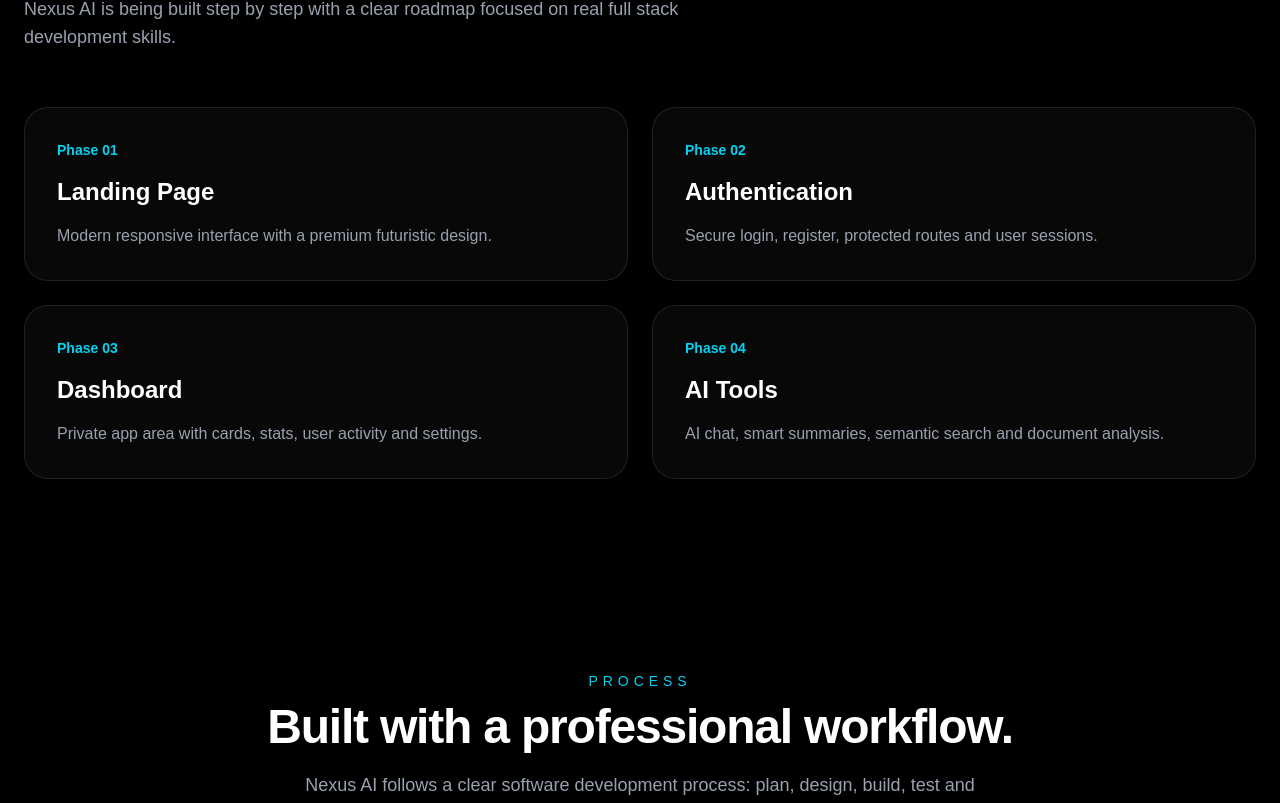
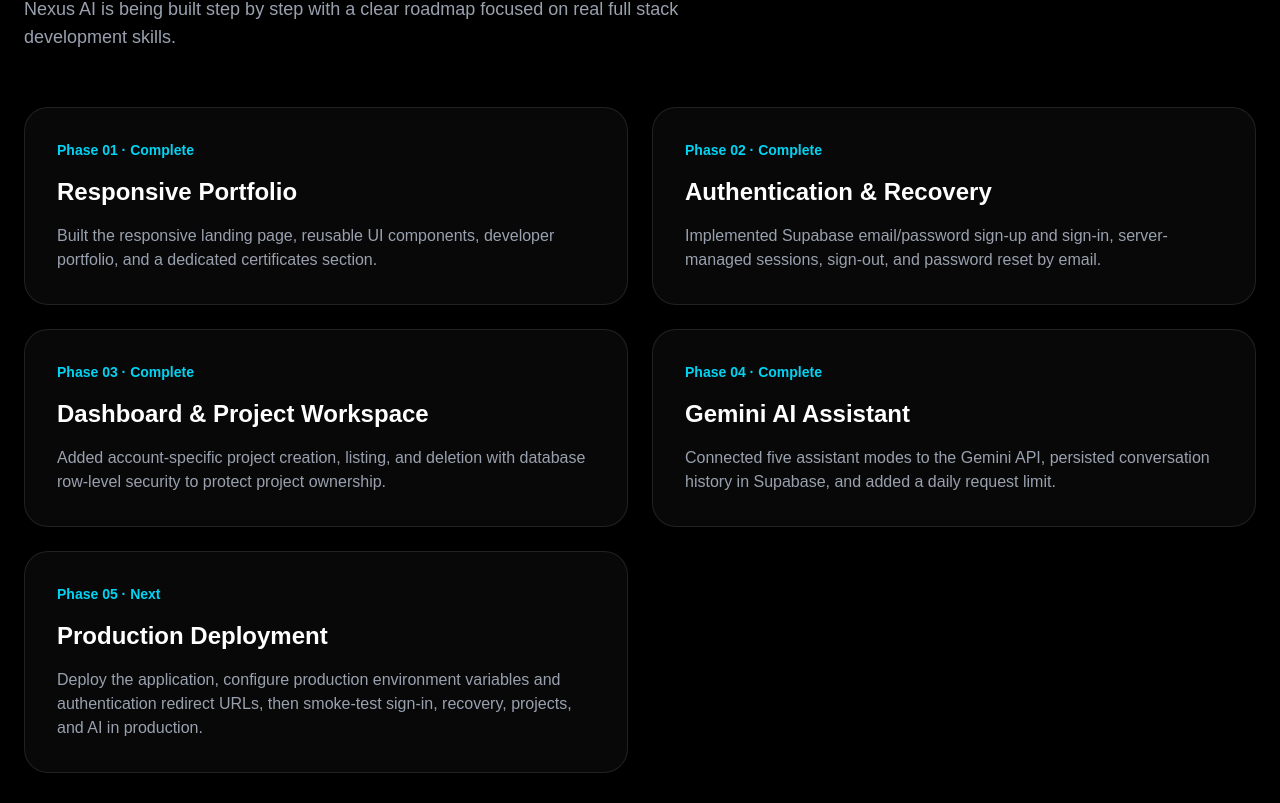
Before and after one commit to Dleteo/Nexus-AI, a Next.js app: page / in a window 1280 px wide. Shown: the part 2837-3640 px from the top of the page. Built offline with nearby package versions, Linux system fonts and the light colour scheme; no server answers.

Commit message:
Update roadmap to show completed auth, workspace, and AI milestones

```diff
--- a/data/roadmap.ts
+++ b/data/roadmap.ts
@@ -1,22 +1,32 @@
 export const roadmap = [
   {
-    phase: "Phase 01",
-    title: "Landing Page",
-    description: "Modern responsive interface with a premium futuristic design.",
+    phase: "Phase 01 · Complete",
+    title: "Responsive Portfolio",
+    description:
+      "Built the responsive landing page, reusable UI components, developer portfolio, and a dedicated certificates section.",
   },
   {
-    phase: "Phase 02",
-    title: "Authentication",
-    description: "Secure login, register, protected routes and user sessions.",
+    phase: "Phase 02 · Complete",
+    title: "Authentication & Recovery",
+    description:
+      "Implemented Supabase email/password sign-up and sign-in, server-managed sessions, sign-out, and password reset by email.",
   },
   {
-    phase: "Phase 03",
-    title: "Dashboard",
-    description: "Private app area with cards, stats, user activity and settings.",
+    phase: "Phase 03 · Complete",
+    title: "Dashboard & Project Workspace",
+    description:
+      "Added account-specific project creation, listing, and deletion with database row-level security to protect project ownership.",
   },
   {
-    phase: "Phase 04",
-    title: "AI Tools",
-    description: "AI chat, smart summaries, semantic search and document analysis.",
+    phase: "Phase 04 · Complete",
+    title: "Gemini AI Assistant",
+    description:
+      "Connected five assistant modes to the Gemini API, persisted conversation history in Supabase, and added a daily request limit.",
+  },
+  {
+    phase: "Phase 05 · Next",
+    title: "Production Deployment",
+    description:
+      "Deploy the application, configure production environment variables and authentication redirect URLs, then smoke-test sign-in, recovery, projects, and AI in production.",
   },
 ];
```
